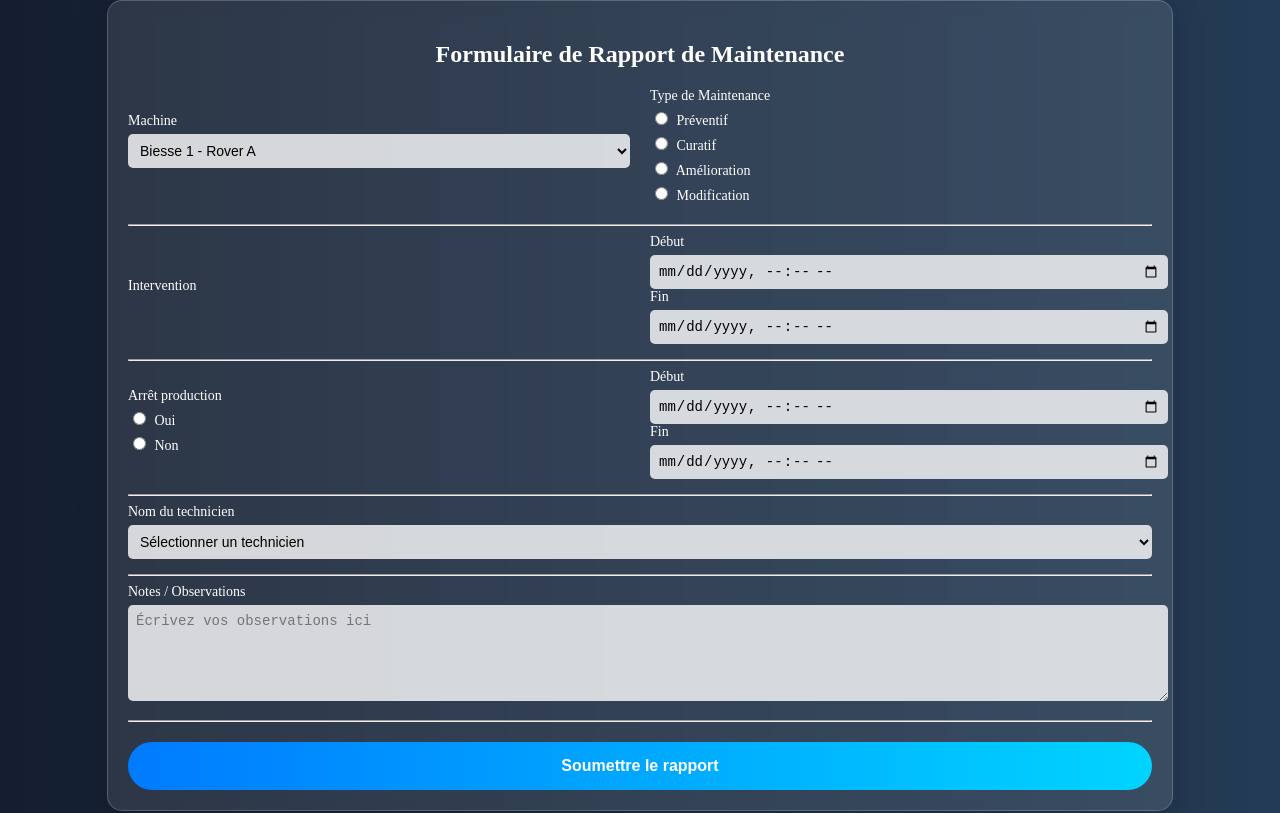
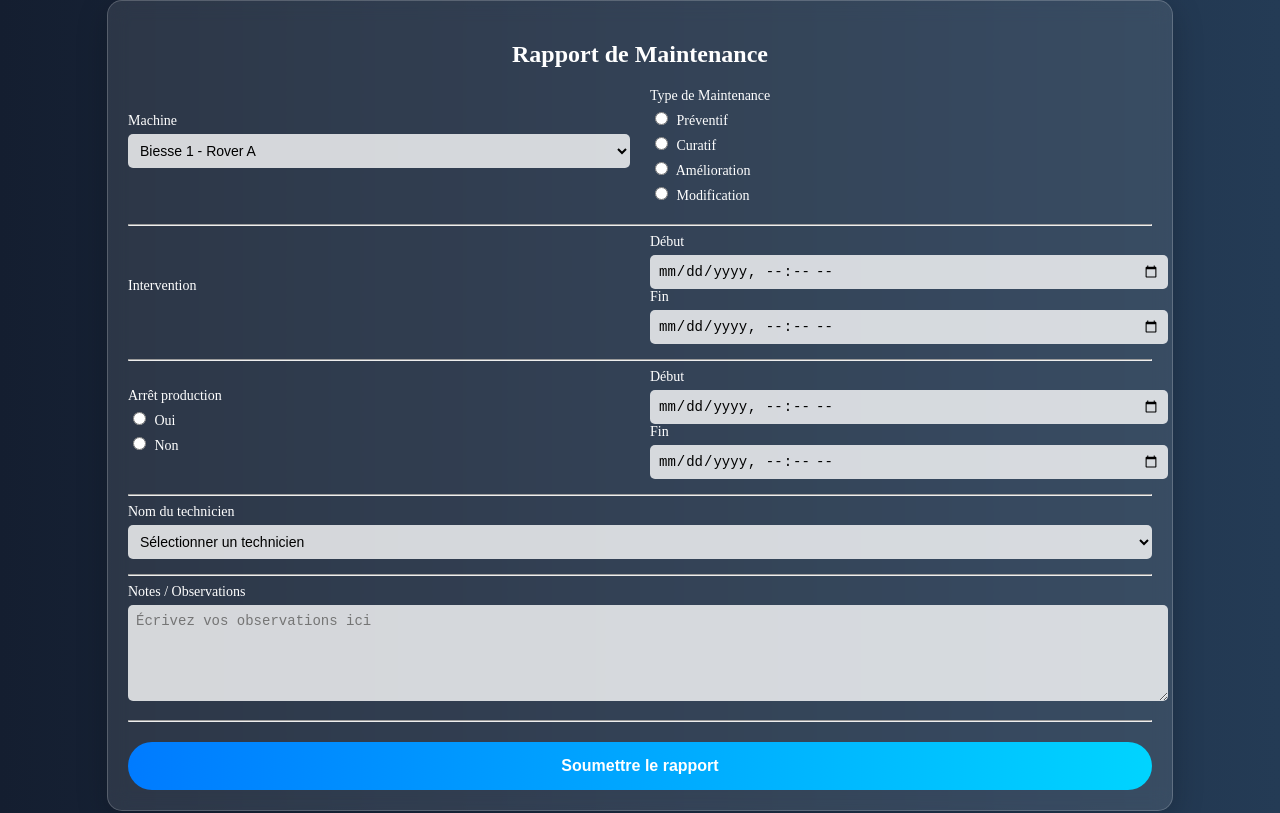
Before and after one commit to guillaumeMischler/repo, a website: page public/index.html in a window 1280 px wide. Shown: the top 813 px of the page. Drawn offline with Linux system fonts and the light colour scheme.

Commit message:
Update index.html

```diff
--- a/public/index.html
+++ b/public/index.html
@@ -9,7 +9,7 @@
 <body>
     <div id="contentPage">
         <div class="form-container">
-            <h2>Formulaire de Rapport de Maintenance</h2>
+            <h2>Rapport de Maintenance</h2>
             <form id="maintenanceForm">
                 <!-- Première ligne : Machine et Types de Maintenance -->
                 <div class="form-group inline-group">
```
